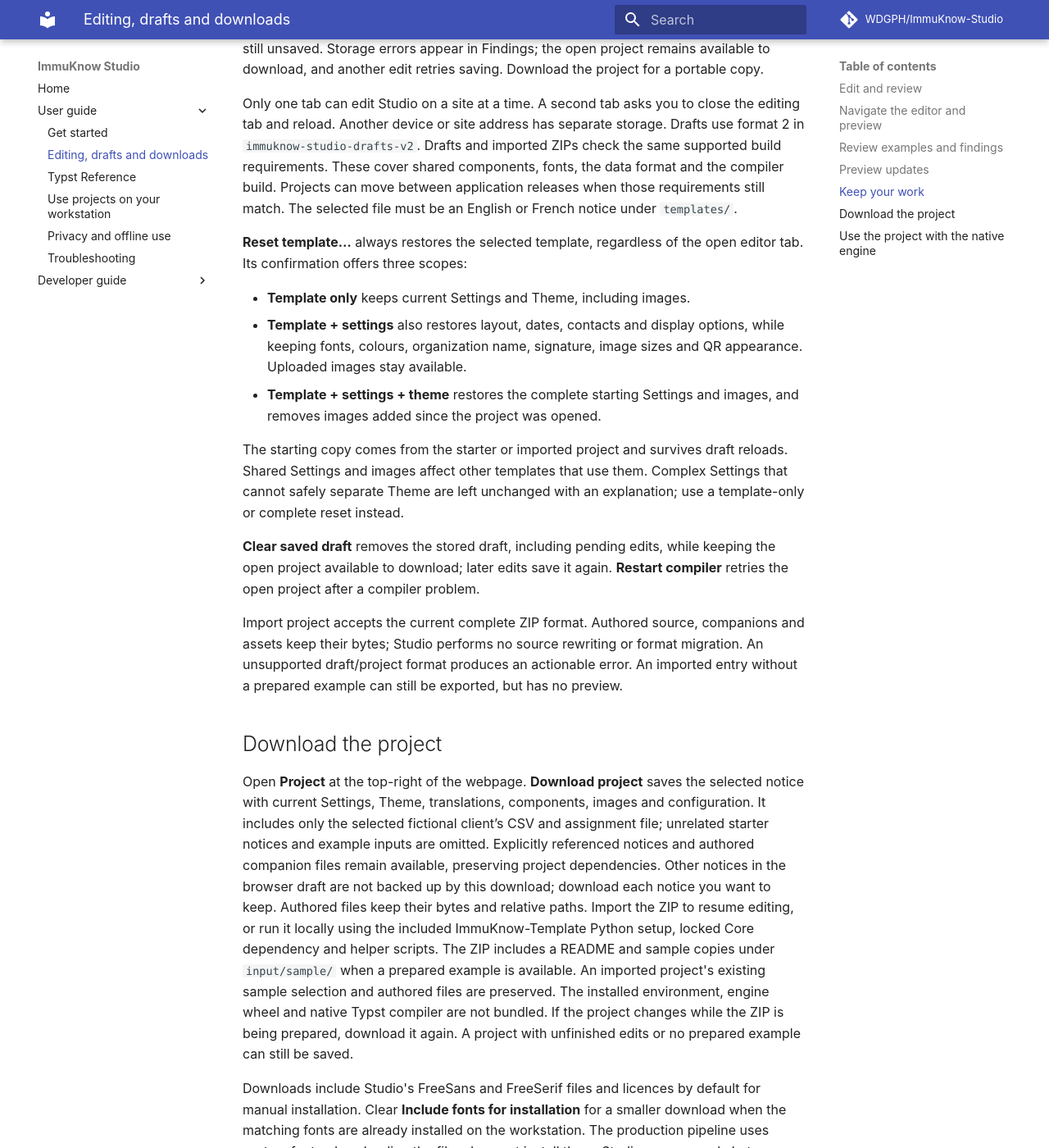
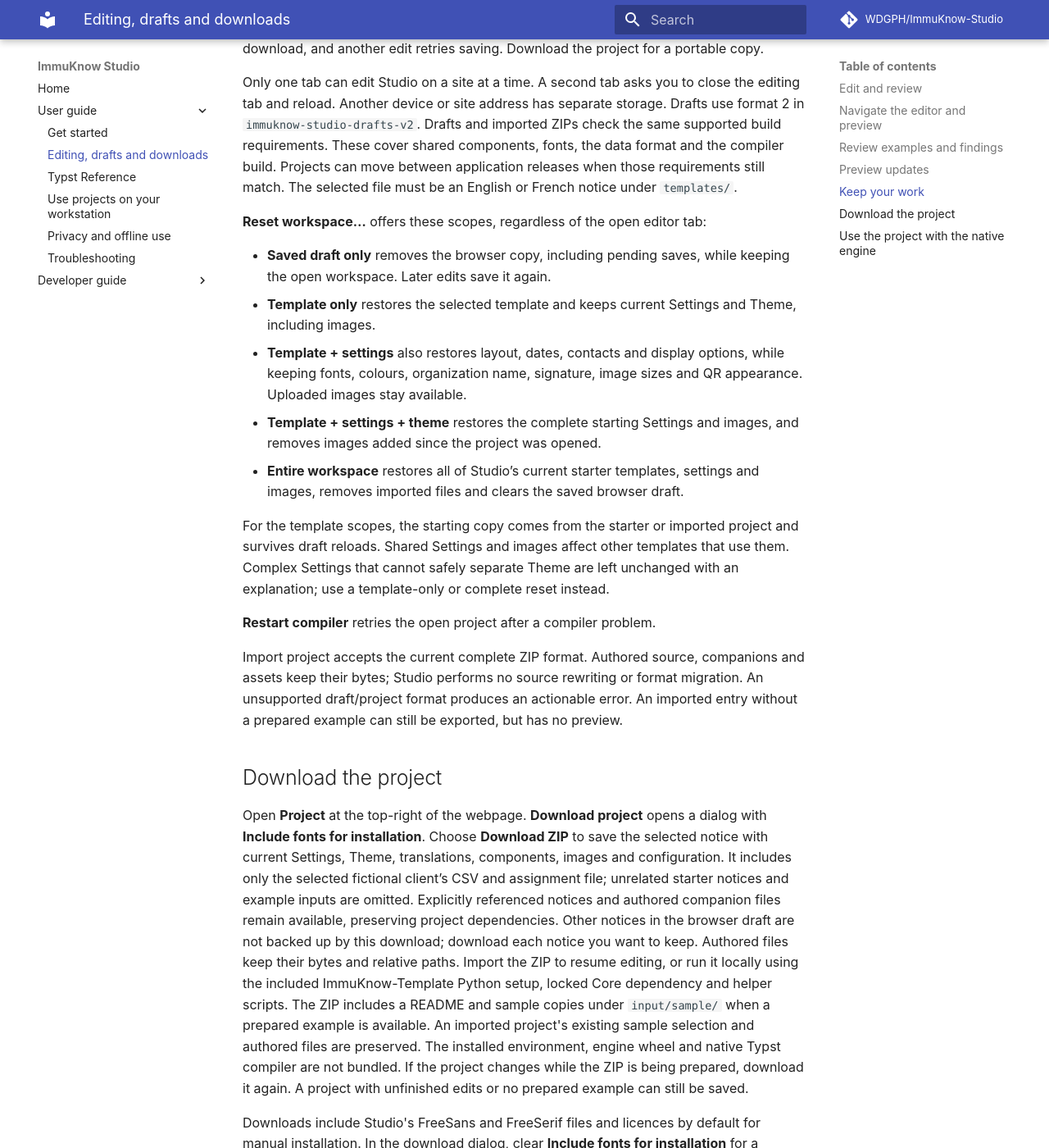
Before and after one commit to WDGPH/ImmuKnow-Studio, an MkDocs documentation site: the page built from docs/studio.md, in a window 1280 px wide and 1400 px high, scrolled down 3237 px. Shown: the whole window at 82% size. Built offline with MkDocs 1.6.1 and Material for MkDocs 9.7.7, drawn with Linux system fonts in a browser that asks for light colours; comment, search, counter and statistics services are not loaded; some of the changed text lies outside the part shown.

Commit message:
Consolidate workspace resets and move download options into a dialog

```diff
--- a/docs/studio.md
+++ b/docs/studio.md
@@ -121,12 +121,12 @@ including your edits, starting files and selected example. Browsing examples or
 installing a UI-only update does not open a project dialog. The copy lives only
 in this browser on this device; it is not saved to the cloud.
 
-Choose **Project → Start fresh…** to restore all starter templates, settings and
-images and remove the browser copy. Confirm **Start fresh** to discard the copy;
-**Keep current project** or Escape leaves it unchanged.
+Choose **Project → Reset workspace…** to choose how much to restore. Nothing
+changes until you confirm **Reset workspace**; Cancel or Escape keeps your work.
 
-If the copy cannot be opened, **Keep browser copy** retains it without replacing it; the starters open with saving blocked
-until you start fresh, clear that copy or import a compatible project.
+If the copy cannot be opened, **Keep browser copy** retains it without replacing
+it; the starters open with saving blocked until you reset the entire workspace,
+clear the saved copy or import a compatible project.
 
 Saving happens in the background. The browser warns before you leave while
 edits are still unsaved. Storage errors appear in Findings; the open project
@@ -141,23 +141,24 @@ These cover shared components, fonts, the data format and the compiler build.
 Projects can move between application releases when those requirements still
 match. The selected file must be an English or French notice under `templates/`.
 
-**Reset template…** always restores the selected template, regardless of the
-open editor tab. Its confirmation offers three scopes:
+**Reset workspace…** offers these scopes, regardless of the open editor tab:
 
-- **Template only** keeps current Settings and Theme, including images.
+- **Saved draft only** removes the browser copy, including pending saves, while
+  keeping the open workspace. Later edits save it again.
+- **Template only** restores the selected template and keeps current Settings and Theme, including images.
 - **Template + settings** also restores layout, dates, contacts and display
   options, while keeping fonts, colours, organization name, signature, image
   sizes and QR appearance. Uploaded images stay available.
 - **Template + settings + theme** restores the complete starting Settings and
   images, and removes images added since the project was opened.
+- **Entire workspace** restores all of Studio’s current starter templates,
+  settings and images, removes imported files and clears the saved browser draft.
 
-The starting copy comes from the starter or imported project and survives draft
-reloads. Shared Settings and images affect other templates that use them.
+For the template scopes, the starting copy comes from the starter or imported
+project and survives draft reloads. Shared Settings and images affect other templates that use them.
 Complex Settings that cannot safely separate Theme are left unchanged with an
 explanation; use a template-only or complete reset instead.
 
-**Clear saved draft** removes the stored draft, including pending edits, while
-keeping the open project available to download; later edits save it again.
 **Restart compiler** retries the open project after a compiler problem.
 
 Import project accepts the current complete ZIP format. Authored source,
@@ -169,7 +170,8 @@ but has no preview.
 ## Download the project
 
 Open **Project** at the top-right of the webpage.
-**Download project** saves the selected notice with current Settings,
+**Download project** opens a dialog with **Include fonts for installation**.
+Choose **Download ZIP** to save the selected notice with current Settings,
 Theme, translations, components, images and configuration. It includes only the
 selected fictional client’s CSV and assignment file; unrelated starter notices
 and example inputs are omitted. Explicitly referenced notices and authored
@@ -186,7 +188,7 @@ If the project changes while the ZIP is being prepared, download it again.
 A project with unfinished edits or no prepared example can still be saved.
 
 Downloads include Studio's FreeSans and FreeSerif files and licences by default
-for manual installation. Clear **Include fonts for installation** for a smaller
+for manual installation. In the download dialog, clear **Include fonts for installation** for a smaller
 download when the matching fonts are already installed on the workstation.
 The production pipeline uses system fonts; downloading the files does not install them.
 Studio removes only byte-identical copies of its supplied font files; other
```
Also changed, not shown: docs/development.md (+2 -1 lines), docs/getting-started.md (+4 -3 lines), docs/privacy-offline.md (+5 -3 lines), index.html (+14 -6 lines), src/style.css (+10 -6 lines), 10 other files.
